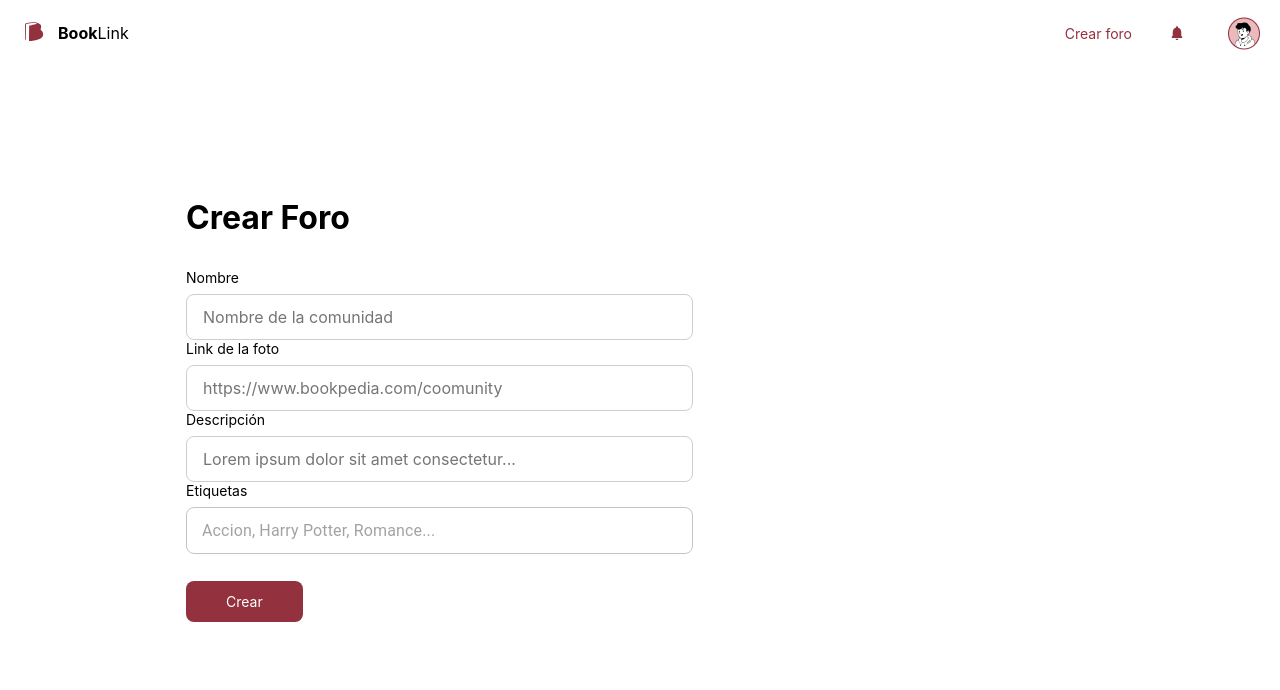
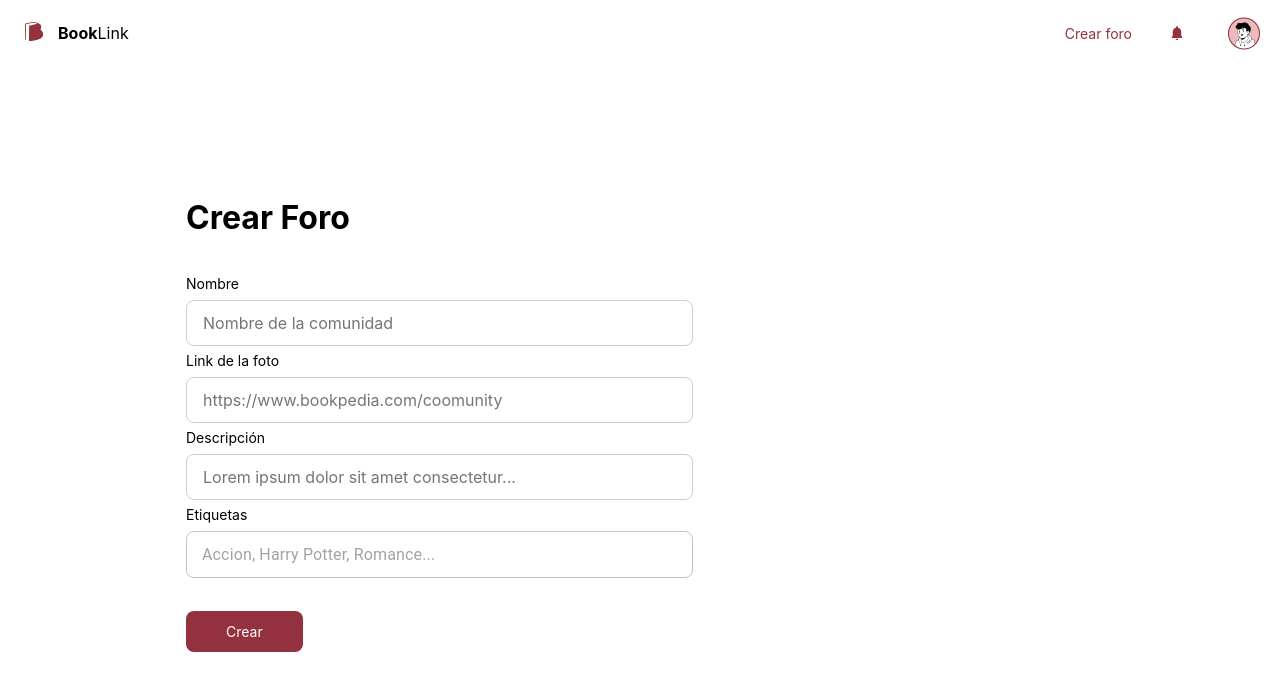
Before and after one commit to BookLinkLab/booklink-front, a React (Create React App) app: page /createForum in a window 1280 px wide. Shown: the top 690 px of the page. Built offline with nearby package versions, Linux system fonts and the light colour scheme; no server answers; sample sign-in values are in the browser's storage.

Commit message:
feat: forum integration complete

```diff
--- a/src/screens/createForum/createForum.jsx
+++ b/src/screens/createForum/createForum.jsx
@@ -4,7 +4,7 @@ import { Form, Formik } from "formik"
 import { useState } from "react"
 import Loader from "../../components/Loader"
 import * as Yup from "yup"
-import { createForum } from "../../service/apis"
+import { createForum, getTags } from "../../service/apis"
 import { useNavigate } from "react-router-dom"
 import withToast from "../../hoc/withToast"
 import Button from "../../components/Button"
@@ -16,7 +16,7 @@ const CreateForum = ({ showToast }) => {
     const [loading, setLoading] = useState(false)
     const navigate = useNavigate()
 
-    const chipSet = [{ name: "Comedia" }, { name: "Horror" }, { name: "Terror" }, { name: "Drama" }]
+    const [chipSet, setChipSet] = useState(getTags(token))
 
     const validateSchema = Yup.object().shape({
         name: Yup.string().required("Este campo es requerido"),
@@ -28,7 +28,7 @@ const CreateForum = ({ showToast }) => {
     })
 
     const onTagsChange = (event, values) => {
-        console.log(values)
+        setChipSet(values.tags)
     }
 
     return (
@@ -39,13 +39,13 @@ const CreateForum = ({ showToast }) => {
                     name: "",
                     img: "",
                     description: "",
-                    tags: "",
+                    tags: "", // [] next week
                 }}
                 validationSchema={validateSchema}
-                onSubmit={async ({ name, description, img }) => {
+                onSubmit={async ({ name, description, img, tags }) => {
                     try {
                         setLoading(true)
-                        const response = await createForum(token, name, description, img)
+                        const response = await createForum(token, name, description, img, tags)
                         if (response.status === 200) {
                             navigate(`/forum/:${response.data.id}`)
                         } else {
@@ -56,7 +56,6 @@ const CreateForum = ({ showToast }) => {
                     }
                 }}
             >
-                {({ values }) => (
                 <Form className="create-forum-container">
                     <h3 className="bold">Crear Foro</h3>
                     <CustomTextField
@@ -85,7 +84,6 @@ const CreateForum = ({ showToast }) => {
                         Crear
                     </Button>
                 </Form>
-                )}
             </Formik>
         </>
     )
--- a/src/screens/createForum/styles.css
+++ b/src/screens/createForum/styles.css
@@ -4,6 +4,7 @@
     align-items: flex-start;
     display: flex;
     width: 507px;
+    gap: 6px;
 }
 .create-button {
     padding: 12px 40px;
--- a/src/service/apis.js
+++ b/src/service/apis.js
@@ -55,10 +55,11 @@ export const createForum = async (token, name, description, img) => {
         description: description,
         img: img,
     }
-    try {
-        const response = await bookLinkAuthenticatedAxios(token).post("/forum", forum)
-        return response.data
-    } catch (error) {
-        return error.response
-    }
+    const response = await bookLinkAuthenticatedAxios(token).post("/forum", forum)
+    return response.data
 }
+
+export const getTags = async (token) => {
+    const response = await bookLinkAuthenticatedAxios(token).get("/forum/tags")
+    return response.data
+}
```
Lines whose indentation alone changed are shown as unchanged.
